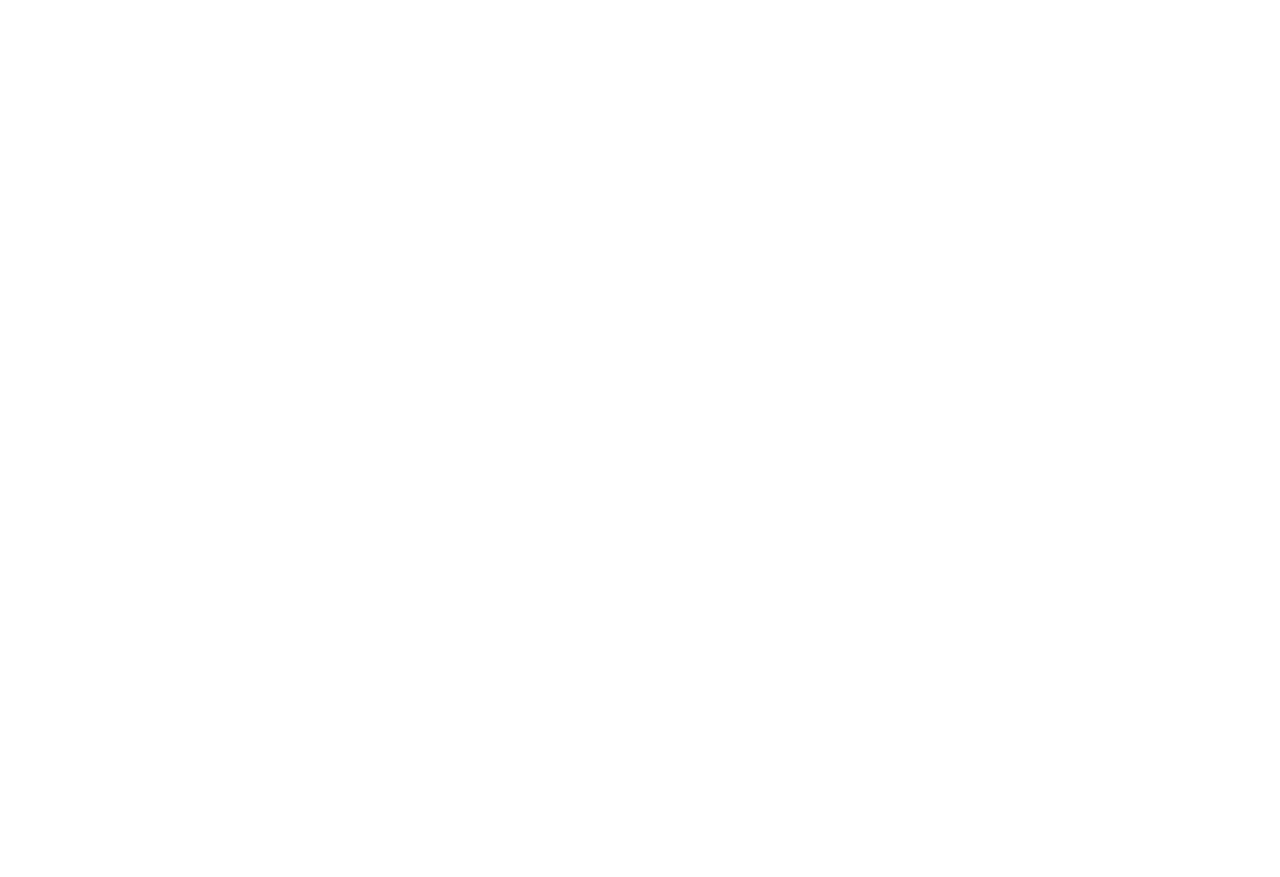
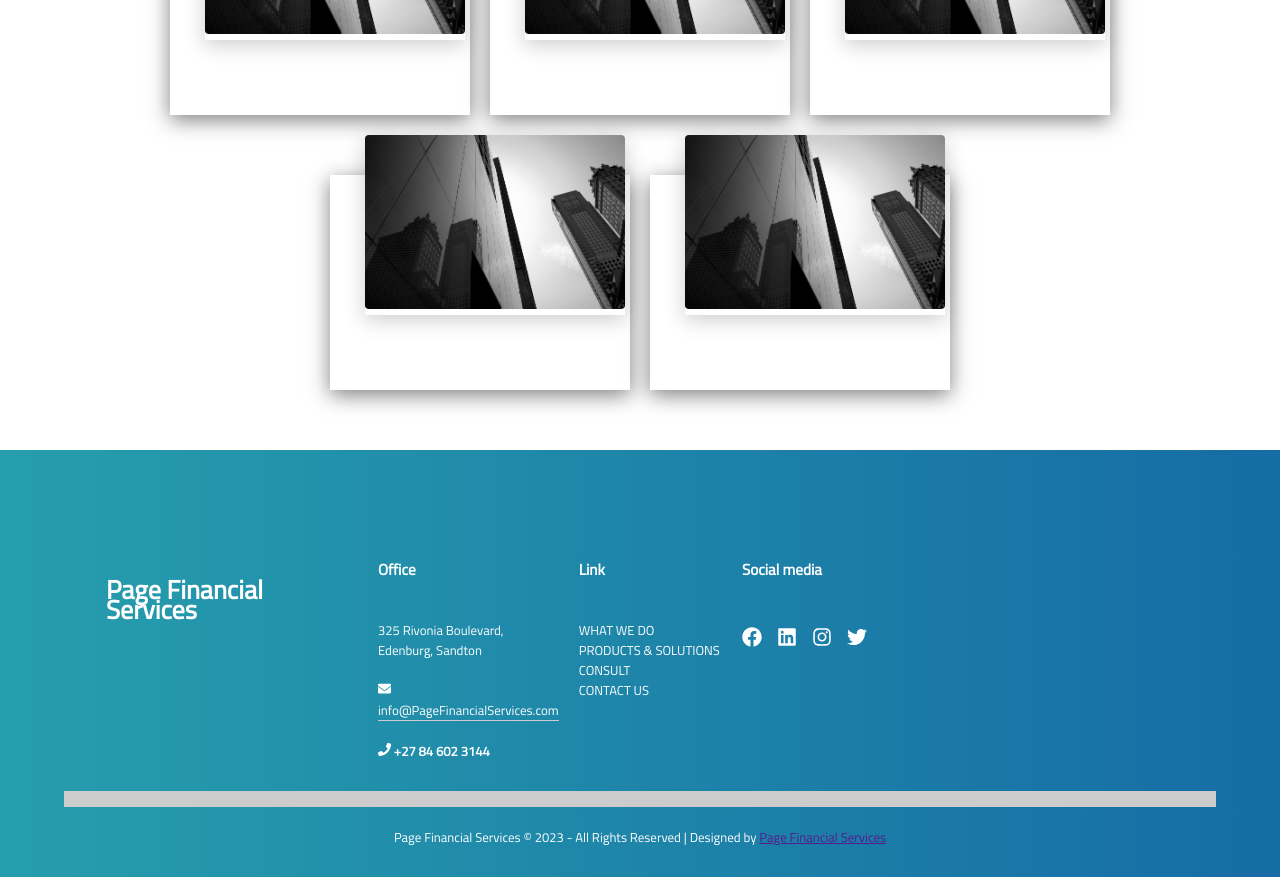
Before and after one commit to givenmphiwe/pagefinancialservices, a React (Create React App) app: page / in a window 1280 px wide. Shown: the part 2240-3117 px from the top of the page. Before the commit the page ends 1960 px from the top, so only its background shows below. Built offline with nearby package versions, Linux system fonts and the light colour scheme.

Commit message:
eish trouble

```diff
--- a/package.json
+++ b/package.json
@@ -3,6 +3,7 @@
   "version": "0.1.0",
   "private": true,
   "dependencies": {
+    "@react-spring/parallax": "^9.7.2",
     "@testing-library/jest-dom": "^5.16.5",
     "@testing-library/react": "^13.4.0",
     "@testing-library/user-event": "^13.5.0",
--- /dev/null
+++ b/src/components/Footer.js
@@ -0,0 +1,92 @@
+import "./styles/Footer.css";
+import {
+    FaEnvelope,
+    FaFacebook,
+    FaInstagram,
+    FaLinkedin,
+    FaPhone,
+    FaTwitter,
+  } from "react-icons/fa";
+  import { FaWhatsapp } from "react-icons/fa";
+  import { useNavigate } from "react-router-dom";
+
+
+function Footer() {
+
+    const navigate = useNavigate();
+
+    return (
+  <footer className="footer-1">
+    <div className="row">
+      <div className="col">
+        <img src="" alt="" />
+        <h1>Page Financial Services</h1>
+      </div>
+
+      <div className="col">
+        <h3>Office</h3>
+        <p>325 Rivonia Boulevard,</p>
+        <p>Edenburg, Sandton</p>
+        <p className="email-id">
+          <FaEnvelope /> info@PageFinancialServices.com
+        </p>
+        <h4>
+          <FaPhone /> +27 84 602 3144
+        </h4>
+      </div>
+      <div className="col">
+        <h3>Link</h3>
+        <ul>
+          <li className="link-s">
+            <a onClick={() => navigate("Service")}>WHAT WE DO</a>
+          </li>
+          <li className="link-s">
+            <a onClick={() => navigate("About")}>PRODUCTS & SOLUTIONS</a>
+          </li>
+          <li className="link-s">
+            <a onClick={() => navigate("Training")}>CONSULT</a>
+          </li>
+          <li className="link-s">
+            <a onClick={() => navigate("Contact")}>CONTACT US</a>
+          </li>
+        </ul>
+      </div>
+      <div className="col">
+        <h3>Social media</h3>
+        <div className="social-icons">
+          <a
+            href=""
+            className="fab"
+          >
+            <FaFacebook />
+          </a>
+          <a
+            href=""
+            className="fab"
+          >
+            <FaLinkedin />
+          </a>
+          <a href="" className="fab">
+            <FaInstagram />
+          </a>
+          <a href="" className="fab">
+            <FaTwitter />
+          </a>
+          {/* <a
+            href="https://api.whatsapp.com/send?phone=+27%2084%20602%203144&text=Hi%20STYLES%20SERVICES%20GROUP%20(PTY)%20LTD,%20I%20contacted%20you%20through%20your%20website.%20I%20need"
+            className="fab"
+          >
+            <FaWhatsapp />
+          </a> */}
+        </div>
+      </div>
+    </div>
+    <hr />
+    <p className="copyright">
+      Page Financial Services &copy; 2023 - All Rights Reserved | Designed by{" "}
+      <a href="">Page Financial Services</a>
+    </p>
+  </footer>
+    )
+}
+export default Footer
--- a/src/components/Home.js
+++ b/src/components/Home.js
@@ -1,12 +1,16 @@
-import React, { useState } from "react";
+import React, { useState, useRef } from "react";
 import { useNavigate } from "react-router-dom";
 import "./styles/home.css";
 import LandingImg from "../assets/Landing-Img.jpg";
-import Services from "../assets/Services.jpg"
+import Services from "../assets/Services.jpg";
 import Navbar from "./Navbar";
+import Footer from "./Footer";
+import { Parallax, ParallaxLayer } from "@react-spring/parallax";
+
 
 export const Home = () => {
   const navigate = useNavigate();
+  const ref = useRef();
 
   return (
     <>
@@ -26,19 +30,87 @@
       <div className="container-1">
         <h3>Who we are and what we do</h3>
         <p>
-          Page financial services is a leading tech driven sufficireneojoiejcewd fneof fwooief fewfikewnmf
-          eofjeeowi weifjowc coew
-          ewfejweej9efwf
-          wefwefewf oewjfioew jewkfnef jefnwkkjfnew efnewfufehu wejfdbkjewjfb jefkbewb efjk
-           fewfikrewnmf wefei ewfiewufh fewfhie fjewfbueifiwfvewoc edjbcewiu efubuewfge
-          ewfrrr
+          Page financial services is a leading tech driven sufficireneojoiejcewd
+          fneof fwooief fewfikewnmf eofjeeowi weifjowc coew ewfejweej9efwf
+          wefwefewf oewjfioew jewkfnef jefnwkkjfnew efnewfufehu wejfdbkjewjfb
+          jefkbewb efjk fewfikrewnmf wefei ewfiewufh fewfhie fjewfbueifiwfvewoc
+          edjbcewiu efubuewfge ewfrrr
         </p>
-        <img src={Services} alt="PFS.png"/>
+        <img src={Services} alt="PFS.png" />
       </div>
 
       <div className="container-consult">
-        <button>Request consultation</button>
+        <button>Request Consultation</button>
       </div>
+
+      <div className="container-2">
+        <h3></h3>
+        <div className="card">
+          <div className="imgbox">
+            <img src={LandingImg} alt="Png.png" />
+          </div>
+          <div className="content">
+            <h2>Card one</h2>
+            <p>
+              Lorem ipsum do sit amet, consectetur adipisicingg elit, sed do
+              eiusmod tempor incs ds dsfiewf wef e wf fewfikewnmfefw
+            </p>
+          </div>
+        </div>
+
+        <div className="card">
+          <div className="imgbox">
+            <img src={LandingImg} alt="Png.png" />
+          </div>
+          <div className="content">
+            <h2>Card Two</h2>
+            <p>
+              Lorem ipsum do sit amet, consectetur adipisicingg elit, sed do
+              eiusmod tempor incs ds dsfiewf wef e wf fewfikewnmfefw
+            </p>
+          </div>
+        </div>
+
+        <div className="card">
+          <div className="imgbox">
+            <img src={LandingImg} alt="Png.png" />
+          </div>
+          <div className="content">
+            <h2>Card Three</h2>
+            <p>
+              Lorem ipsum do sit amet, consectetur adipisicingg elit, sed do
+              eiusmod tempor incs ds dsfiewf wef e wf fewfikewnmfefw
+            </p>
+          </div>
+        </div>
+
+        <div className="card">
+          <div className="imgbox">
+            <img src={LandingImg} alt="Png.png" />
+          </div>
+          <div className="content">
+            <h2>Card Three</h2>
+            <p>
+              Lorem ipsum do sit amet, consectetur adipisicingg elit, sed do
+              eiusmod tempor incs ds dsfiewf wef e wf fewfikewnmfefw
+            </p>
+          </div>
+        </div>
+        <div className="card">
+          <div className="imgbox">
+            <img src={LandingImg} alt="Png.png" />
+          </div>
+          <div className="content">
+            <h2>Card Three</h2>
+            <p>
+              Lorem ipsum do sit amet, consectetur adipisicingg elit, sed do
+              eiusmod tempor incs ds dsfiewf wef e wf fewfikewnmfefw
+            </p>
+          </div>
+        </div>
+      </div>
+
+      <Footer/>
     </>
   );
 };
--- /dev/null
+++ b/src/components/styles/Footer.css
@@ -0,0 +1,98 @@
+/*Footer */
+footer{
+    width: 100%;
+    /*Add margin here*/
+    bottom: 0;
+    background: linear-gradient(to right, #269ead, #166ca5);
+    color: #fff;
+    padding: 100px 0 30px;
+    border-top-left-radius: 0px;
+    font-size: 13px;
+    line-height: 20px;
+  }
+  .row {
+    width: 85%;
+    margin: auto;
+    display: flex;
+    flex-wrap: wrap;
+    align-items: flex-start;
+  }
+
+  .col{
+    flex-basis: 25%;
+    padding: 10px;
+  }
+  .col:nth-child(2), .col:nth-child(3){
+    flex-basis: 15%;
+  }
+
+  .logo{
+    width: 80px;
+    margin-bottom: 30px;
+  }
+
+  .col h3{
+    width: fit-content;
+    margin-bottom: 40px;
+    position: relative;
+    color: #fff;
+  }
+
+  .email-id {
+    width: fit-content;
+    border-bottom: 1px solid #ccc;
+    margin: 20px 0;
+  }
+
+  .ul li{
+    list-style: none;
+    margin-bottom: 12px;
+  }
+
+  .ul li a{
+    text-decoration: none;
+    color: #fff;
+
+  }
+  .social-icons .fab{
+    width: 50px;
+    height: 50px;
+
+    text-align: center;
+    line-height: 40px;
+    font-size: 20px;
+    color: #fff;
+
+    margin-right: 15px;
+    cursor: pointer;
+  }
+  .social-icons .fab:hover{
+    color: #2d12c4;
+  }
+  hr{
+    width: 90%;
+    border: 0;
+    border-bottom: 1pc solid #ccc;
+    margin: 20px auto;
+  }
+  .copyright {
+    text-align: center;
+  }
+  .link-s{
+    cursor: pointer;
+  }
+  .link-s:hover{
+    color: #2d12c4;
+  }
+  @media (max-width: 700px){
+    footer{
+      bottom: unset;
+      margin-top: 50%;
+    }
+    .col{
+      flex-basis: 100%;
+    }
+    .col:nth-child(2), .col:nth-child(3){
+      flex-basis: 100%;
+    }
+  }
--- a/src/components/styles/home.css
+++ b/src/components/styles/home.css
@@ -182,6 +182,64 @@
   position: relative;
 }
 
+/*Container 3*/
+.container-2 {
+  position: relative;
+  width: 100%;
+  display: flex;
+  margin-top: 120px;
+  justify-content: center;
+  align-items: center;
+  flex-wrap: wrap;
+  padding: 30px;
+}
+
+.container-2 .card {
+  position: relative;
+  max-width: 300px;
+  height: 215px;
+  background: #fff;
+  margin: 30px 10px;
+  padding: 20px 15px;
+  display: flex;
+  flex-direction: column;
+  box-shadow: 0 5px 20px rgba(0, 0, 0, 0.5);
+  transition: 0.3s ease-in-out;
+}
+.container-2 .card:hover {
+  height: 420px;
+}
+.container-2 .card .imgbox {
+  position: relative;
+  width: 260px;
+  height: 260px;
+  top: -60px;
+  left: 20px;
+  z-index: 1;
+  box-shadow: 0 5px 20px rgba(0, 0, 0, 0.2);
+}
+.container-2 .card .imgbox img {
+  max-width: 100%;
+  border-radius: 4px;
+}
+
+.container-2 .card .content {
+  position: relative;
+  margin-top: -140px;
+  padding: 10px 15px;
+  text-align: center;
+  color: #111;
+  visibility: hidden;
+  opacity: 0;
+  transition: 0.3s ease-in-out;
+}
+.container-2 .card:hover .content {
+  visibility: visible;
+  opacity: 1;
+  margin-top: -40px;
+  transition-delay: 0.3s;
+}
+
 @media (max-width: 768px) {
   .Landing-img {
     margin-top: 0%;
@@ -218,5 +276,10 @@
   .container-consult button {
     margin-top: 55px;
     margin-left: 25%;
+  }
+  /*Container-2*/
+  .container-2 {
+    flex-direction: column;
+    width: 100%;
+  }
 }
-}
```
Also changed, not shown: 1 other file (tests, documents, lock files or other folders).
